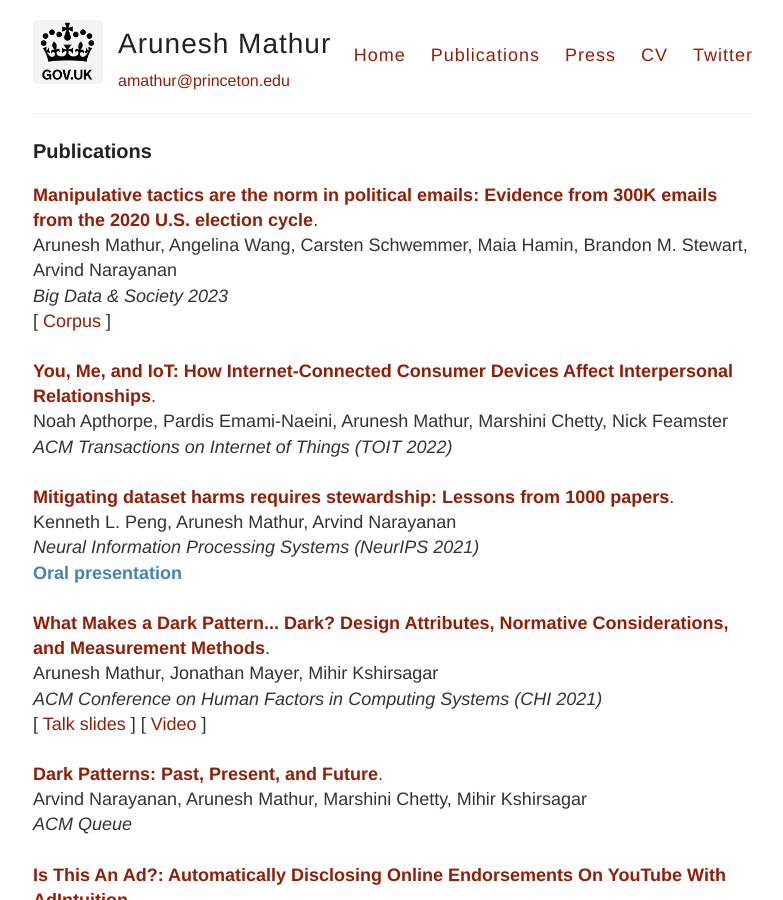
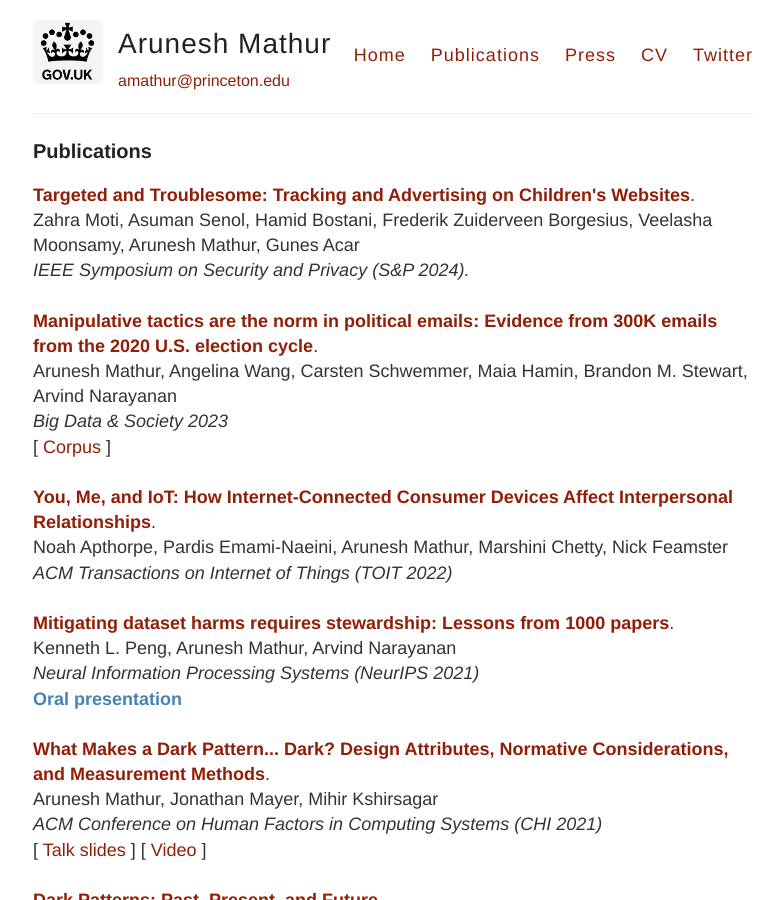
Before and after one commit to aruneshmathur/aruneshmathur.github.io, a Jekyll site: the page built from publications.md, in a window 1280 px wide and 900 px high. Shown: the whole window, without its empty margins (247-1030 px from the left). Built offline with Jekyll 4.4.1, drawn with Linux system fonts in a browser that asks for light colours.

Commit message:
Update research.yml

```diff
--- a/_data/research.yml
+++ b/_data/research.yml
@@ -1,3 +1,8 @@
+-
+  title: "Targeted and Troublesome: Tracking and Advertising on Children's Websites"
+  authors: "Zahra Moti, Asuman Senol, Hamid Bostani, Frederik Zuiderveen Borgesius, Veelasha Moonsamy, Arunesh Mathur, Gunes Acar"
+  venue: "IEEE Symposium on Security and Privacy (S&P 2024)."
+  pdf: "https://arxiv.org/pdf/2308.04887.pdf"
 -
   title: "Manipulative tactics are the norm in political emails: Evidence from 300K emails from the 2020 U.S. election cycle"
   authors: "Arunesh Mathur, Angelina Wang, Carsten Schwemmer, Maia Hamin, Brandon M. Stewart, Arvind Narayanan"
```
